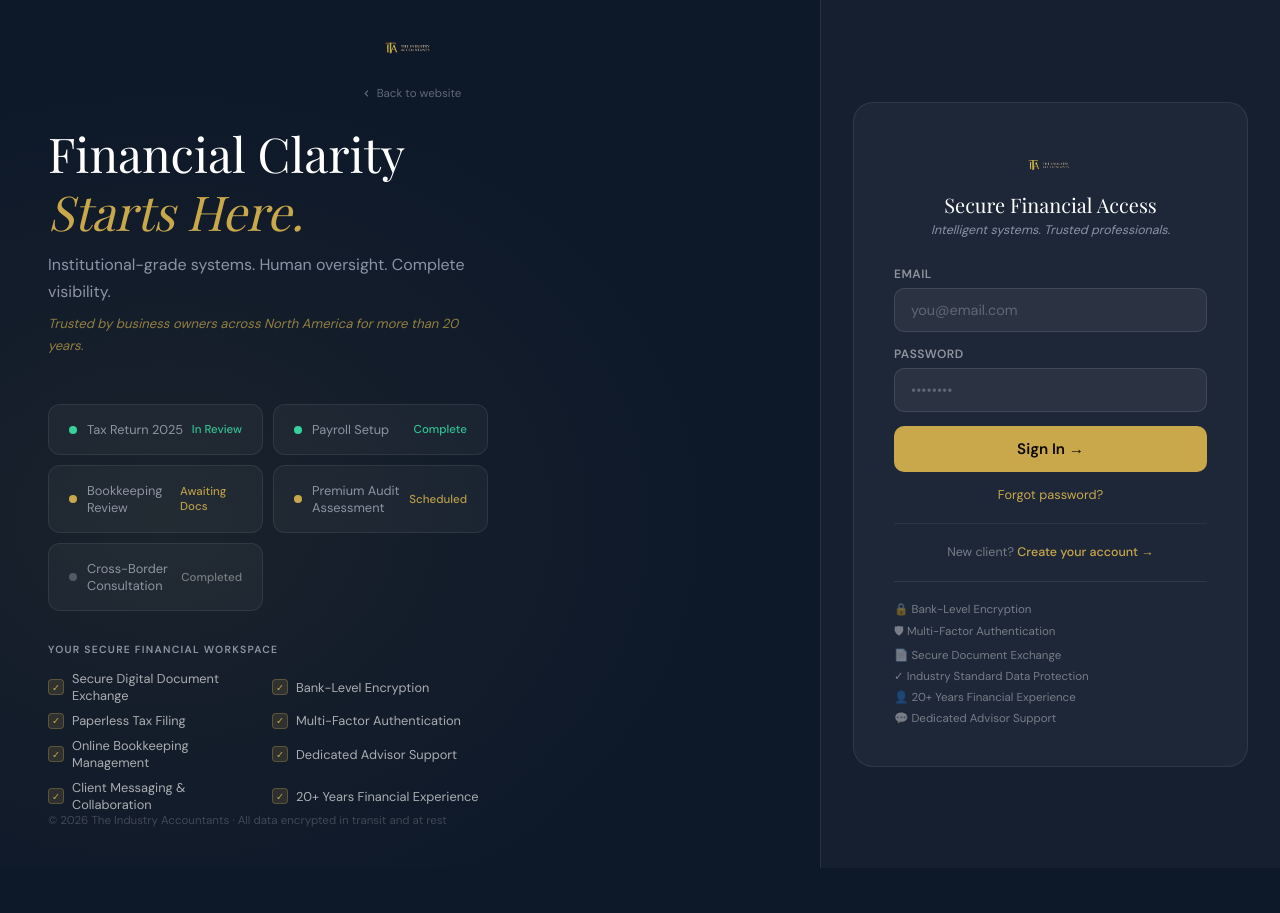
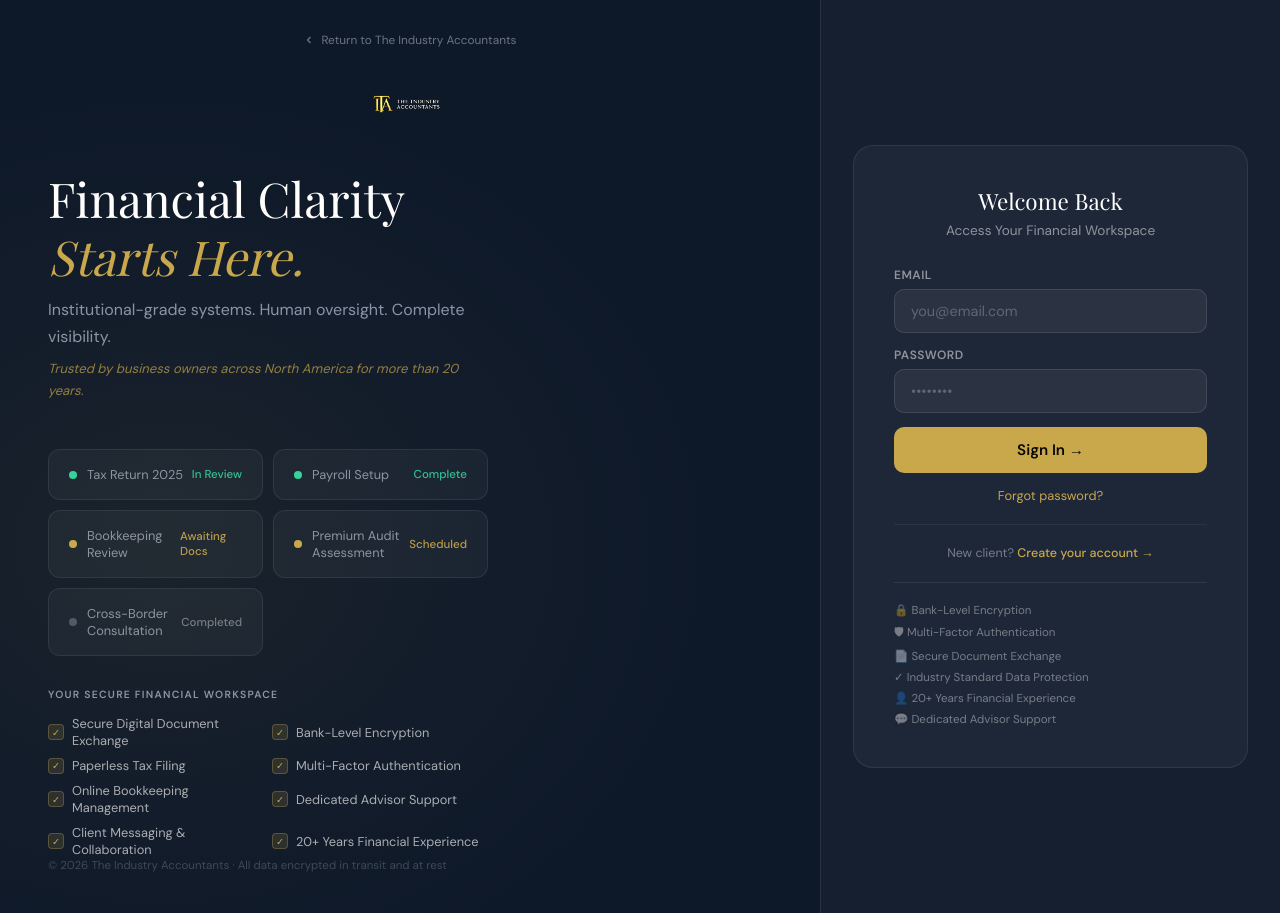
Before and after one commit to industryaccountants/industry-accountants-site, a website: page portal.html in a window 1280 px wide. Before the commit the page ends 868 px from the top, so only its background shows below. Drawn offline with nearby package versions, Linux system fonts and the light colour scheme; a web font is replaced by a local one.

Commit message:
fix: logo 50% larger, back link repositioned, login card simplified

```diff
--- a/portal.html
+++ b/portal.html
@@ -273,13 +273,13 @@ body{font-family:'DM Sans',sans-serif;background:var(--navy);min-height:100vh;co
 <!-- ═══════ SCREEN 1: AUTH ═══════ -->
 <div id="screen-auth" class="screen active">
   <div class="auth-left">
-    <div class="left-logo" style="display:flex;flex-direction:column;gap:10px">
-      <a href="/" style="display:flex;align-items:center;text-decoration:none">
-        <img src="logo-dark.png" alt="The Industry Accountants" style="height:52px;width:auto;display:block;mix-blend-mode:lighten"/>
+    <div class="left-logo" style="display:flex;flex-direction:column;gap:14px;margin-top:8px">
+      <a href="/" style="display:inline-flex;align-items:center;gap:6px;font-size:.74rem;color:rgba(255,255,255,.4);text-decoration:none;font-family:'DM Sans',sans-serif;transition:color .2s" onmouseover="this.style.color='#c9a84c'" onmouseout="this.style.color='rgba(255,255,255,.4)'">
+        <svg width="12" height="12" viewBox="0 0 24 24" fill="none" stroke="currentColor" stroke-width="2.5"><polyline points="15 18 9 12 15 6"/></svg>
+        Return to The Industry Accountants
       </a>
-      <a href="/" style="display:inline-flex;align-items:center;gap:5px;font-size:.72rem;color:rgba(255,255,255,.35);text-decoration:none;font-family:'DM Sans',sans-serif;transition:color .2s;margin-left:2px" onmouseover="this.style.color='#c9a84c'" onmouseout="this.style.color='rgba(255,255,255,.35)'">
-        <svg width="11" height="11" viewBox="0 0 24 24" fill="none" stroke="currentColor" stroke-width="2.5"><polyline points="15 18 9 12 15 6"/></svg>
-        Back to website
+      <a href="/" style="display:flex;align-items:center;text-decoration:none;margin-top:6px">
+        <img src="logo-dark.png" alt="The Industry Accountants" style="height:78px;width:auto;display:block;mix-blend-mode:lighten;filter:brightness(1.1)"/>
       </a>
     </div>
     <div class="left-headline">
@@ -313,9 +313,8 @@ body{font-family:'DM Sans',sans-serif;background:var(--navy);min-height:100vh;co
   <div class="auth-right">
     <div class="login-card">
       <div class="login-card-logo">
-        <img src="logo-dark.png" alt="The Industry Accountants" style="height:48px;width:auto;display:block;mix-blend-mode:lighten;margin:0 auto"/>
-        <div class="login-card-title">Secure Financial Access</div>
-        <div class="login-card-sub">Intelligent systems. Trusted professionals.</div>
+        <div class="login-card-title" style="font-size:1.4rem;margin-bottom:6px">Welcome Back</div>
+        <div class="login-card-sub" style="font-style:normal;font-size:.85rem;color:rgba(255,255,255,.5)">Access Your Financial Workspace</div>
       </div>
       <div class="auth-tabs" style="display:none">
         <button class="auth-tab active" onclick="switchAuthTab('signin')">Sign In</button>
```
